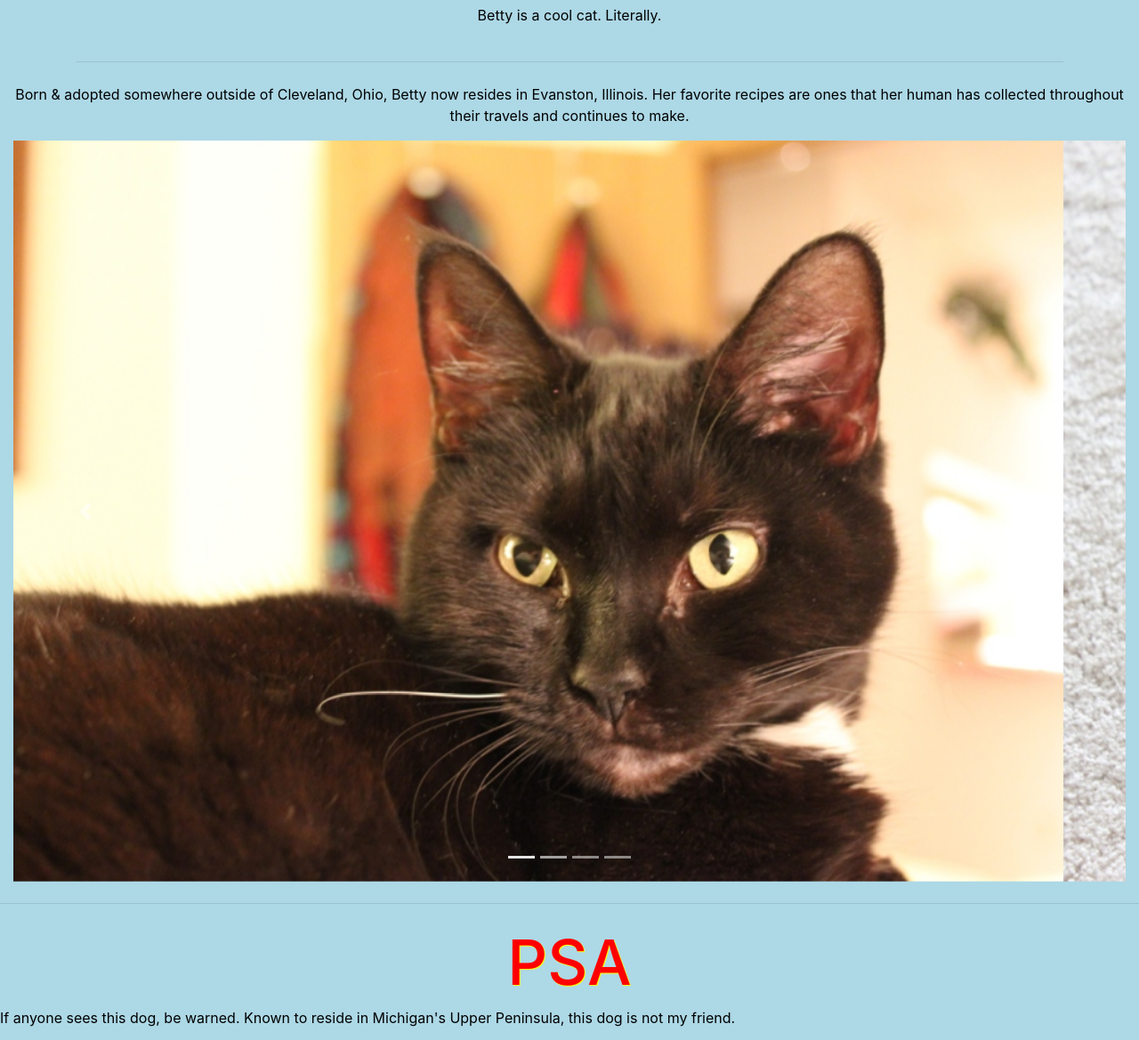
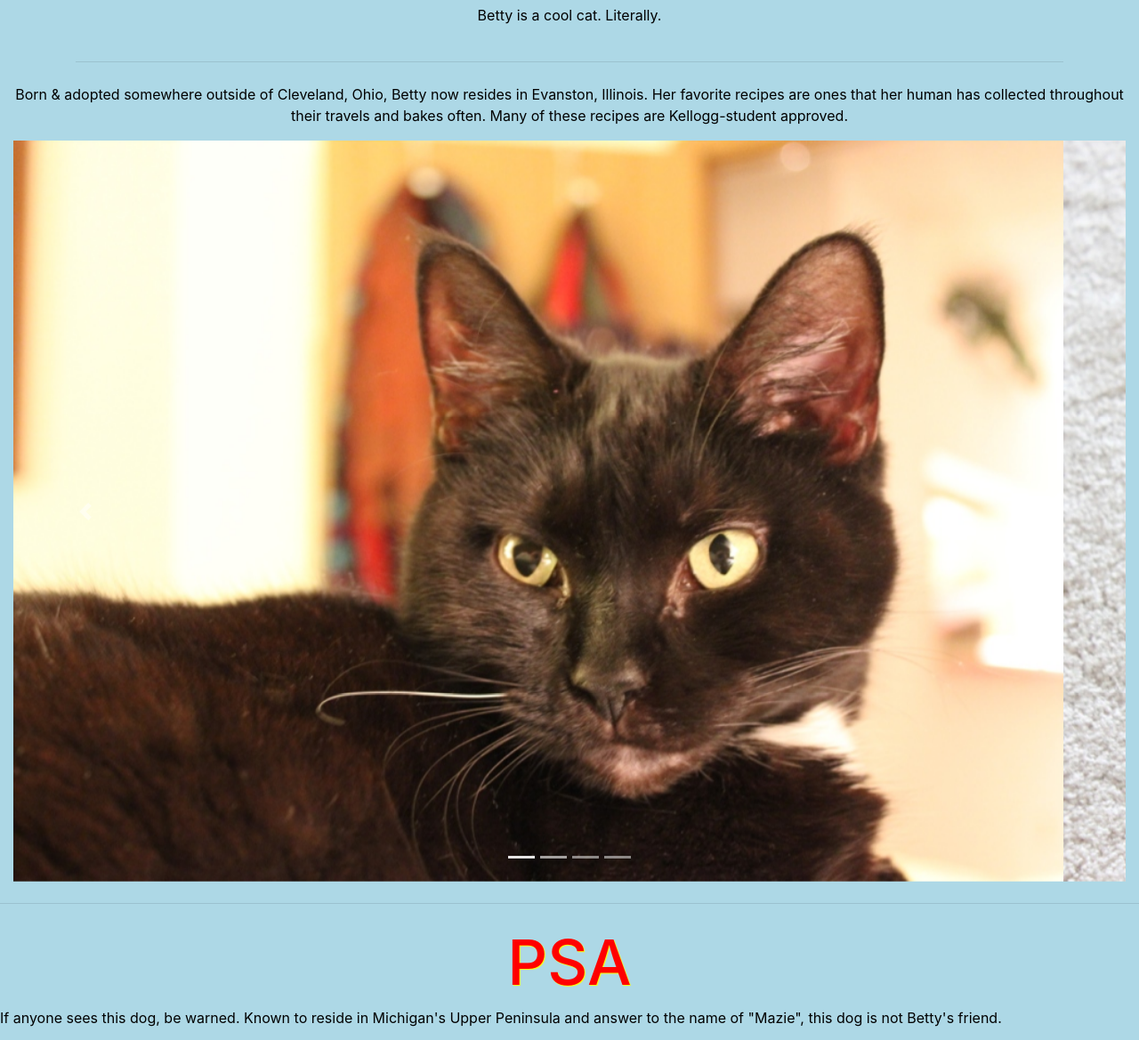
Before and after one commit to eralph-kellogg/project1, a plain HTML site: page page4.html in a window 1280 px wide. Shown: the part 97-1266 px from the top of the page at 89% size. Drawn offline with nearby package versions, Linux system fonts and the light colour scheme; grey boxes are pictures that could not be loaded.

Commit message:
wording update

```diff
--- a/page4.html
+++ b/page4.html
@@ -61,7 +61,7 @@
       <hr class="my-4">
       </div>
       <div>
-        <p class="text-center">Born & adopted somewhere outside of Cleveland, Ohio, Betty now resides in Evanston, Illinois. Her favorite recipes are ones that her human has collected throughout their travels and continues to make.
+        <p class="text-center">Born & adopted somewhere outside of Cleveland, Ohio, Betty now resides in Evanston, Illinois. Her favorite recipes are ones that her human has collected throughout their travels and bakes often. Many of these recipes are Kellogg-student approved.
         </p>
       </div>
 
@@ -101,7 +101,7 @@
 
           <div>
             <h3 class="PSA">PSA</h3>
-            <p>If anyone sees this dog, be warned. Known to reside in Michigan's Upper Peninsula, this dog is not my friend.</p>
+            <p>If anyone sees this dog, be warned. Known to reside in Michigan's Upper Peninsula and answer to the name of "Mazie", this dog is not Betty's friend.</p>
             <img class="dog mw-100" src="Dog1.jpg" alt="Mazie the dog">
           </div>
 
```
